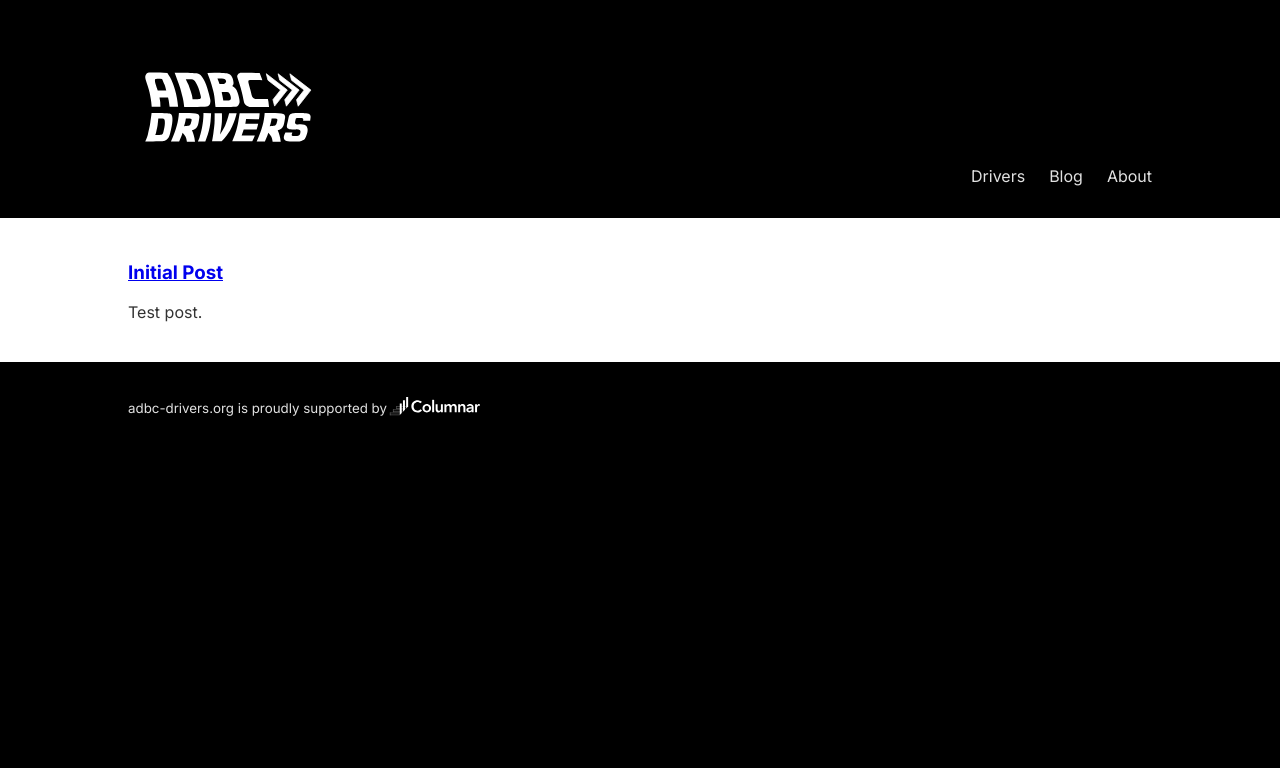
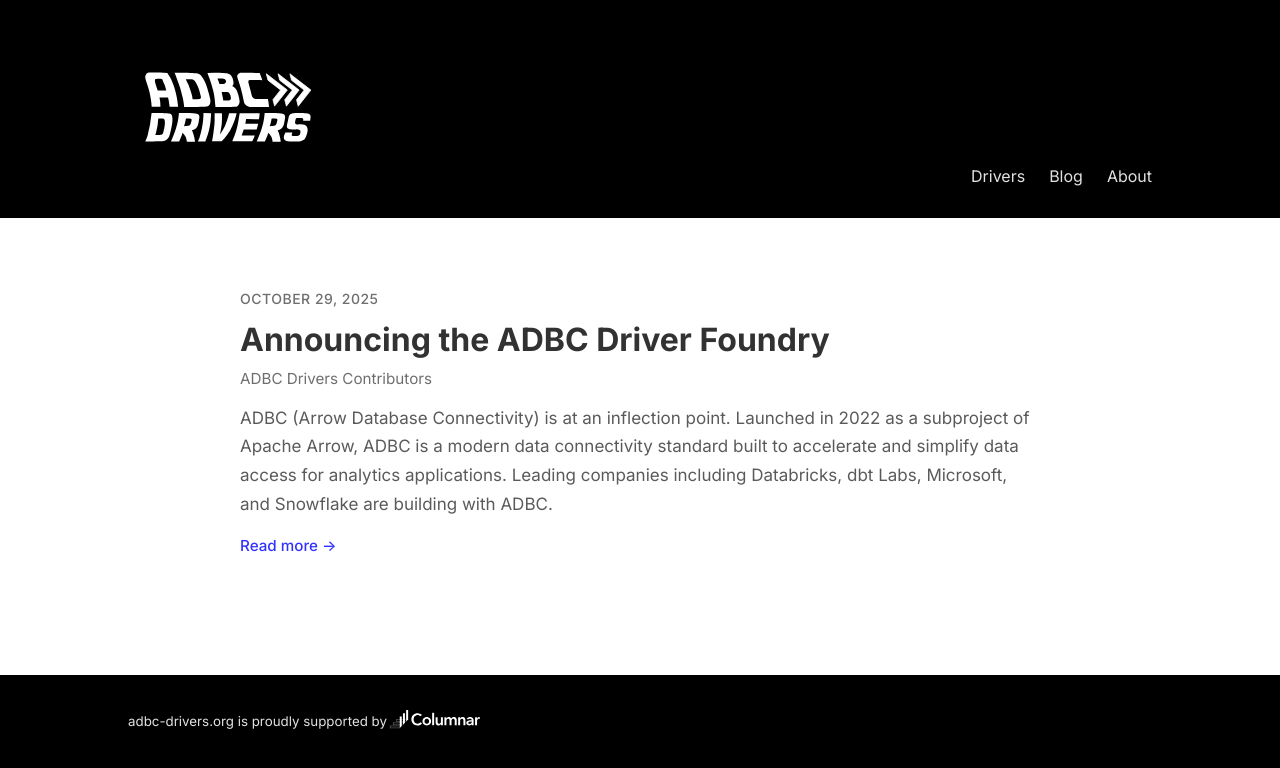
Before and after one commit to adbc-drivers/adbc-drivers.org, a Jekyll site: the page built from blog.html, in a window 1280 px wide. Shown: the top 768 px of the page. Built offline with Jekyll 4.4.1, drawn with Linux system fonts in a browser that asks for light colours.

Commit message:
feat: update the blog page, add blog post along with blog post styling (#6)
- Update the blog listing page
- Update blog post layout.
- Add first blog post.


The post date has been set to October 29th which is in the future.
Jekyll by default doesn't build posts with future dates. To view the
blog locally, run ` bundle exec jekyll serve --future`

Inline styles are used for now to keep components self-contained. These
can be extracted to `assets/css` in a future PR if desired.

---------

Co-authored-by: Ian Cook <ianmcook@gmail.com>

```diff
--- /dev/null
+++ b/_posts/2025-10-29-announcing-adbc-driver-foundry.md
@@ -0,0 +1,17 @@
+---
+layout: blog
+title: Announcing the ADBC Driver Foundry
+author: ADBC Drivers Contributors
+---
+
+ADBC (Arrow Database Connectivity) is at an inflection point. Launched in 2022 as a subproject of Apache Arrow, ADBC is a modern data connectivity standard built to accelerate and simplify data access for analytics applications. Leading companies including Databricks, dbt Labs, Microsoft, and Snowflake are building with ADBC.
+
+Today, the project is a bustling construction site. The foundations—ADBC’s core specifications and libraries—have solidified. The focus has shifted to building the superstructure: the drivers that connect ADBC to a wide array of databases, query engines, and data platforms. But as driver development has scaled up, there has been little scaffolding to support contributors. Driver work has funneled through the same central repository that houses ADBC’s core components, straining the small group of Apache Arrow maintainers who can review and merge contributions. The result has been slow reviews, mounting frustration, and a mismatch between the centralized privilege model of Apache projects and the inherently federated nature of driver development.
+
+To give current and future driver developers the scaffolding they need, today we’re launching the ADBC Driver Foundry, an open source hub for federated driver development hosted at [github.com/adbc-drivers](http://github.com/adbc-drivers). This effort brings together contributors from [Columnar](https://columnar.tech), [Databricks](https://www.databricks.com), [dbt Labs](https://www.getdbt.com), [Improving](https://www.improving.com), [Microsoft](https://www.microsoft.com/), [Snowflake](https://www.snowflake.com/), and the broader [Apache Arrow](https://arrow.apache.org) developer community. The Foundry strikes a balance between autonomy and shared support, providing a scalable structure that empowers contributors while ensuring consistency across the ecosystem.
+
+For driver developers, the Foundry offers per-project repositories with independently managed commit privileges, along with templates and guides for building new drivers. It also provides shared resources for testing, validation, benchmarking, packaging, distribution, and documentation.
+
+For driver users and downstream developers, nothing changes immediately. In the coming months, as drivers begin to be distributed from the Foundry, we’ll update some package names and class names. Stay tuned for more details in future posts.
+
+With strong foundations—and now strong scaffolding—ADBC is ready for its next stage of growth. To learn more or get involved, visit [adbc-drivers.org](https://adbc-drivers.org) or email us at [hello@adbc-drivers.org](mailto:hello@adbc-drivers.org).
--- a/blog.html
+++ b/blog.html
@@ -3,9 +3,142 @@
 title: Blog
 ---
 
-{% for post in site.posts %}
-<div>
-  <h3><a href="{{ post.url }}">{{ post.title }}</a></h3>
-  {{ post.excerpt }}
+<div class="blog-index">
+  <div class="posts-list">
+    {% for post in site.posts %}
+    <article class="post-preview">
+      <time class="post-date">{{ post.date | date: "%B %d, %Y" }}</time>
+      <h2 class="post-title">
+        <a href="{{ post.url }}">{{ post.title }}</a>
+      </h2>
+      {% if post.author %}
+        <p class="post-author">{{ post.author }}</p>
+      {% endif %}
+      <div class="post-excerpt">
+        {{ post.excerpt }}
+      </div>
+      <a href="{{ post.url }}" class="read-more">Read more →</a>
+    </article>
+    {% endfor %}
+  </div>
 </div>
-{% endfor %}
+
+<style>
+.blog-index {
+  max-width: 800px;
+  margin: 0 auto;
+  padding: 3rem 2rem;
+}
+
+.blog-header {
+  margin-bottom: 4rem;
+  text-align: center;
+  padding: 0 !important;
+  background: transparent !important;
+}
+
+.blog-header h1 {
+  font-size: 3rem;
+  font-weight: 700;
+  margin: 0 0 0.5rem 0;
+  color: var(--text-primary-color);
+}
+
+.blog-description {
+  color: var(--text-primary-color);
+  opacity: 0.7;
+  font-size: 1.125rem;
+  margin: 0;
+}
+
+.posts-list {
+  display: flex;
+  flex-direction: column;
+  gap: 3rem;
+}
+
+.post-preview {
+  padding-bottom: 3rem;
+  border-bottom: 1px solid #e5e5e5;
+}
+
+.post-preview:last-child {
+  border-bottom: none;
+}
+
+.post-date {
+  display: block;
+  color: var(--text-primary-color);
+  opacity: 0.7;
+  font-size: 0.875rem;
+  font-weight: 500;
+  text-transform: uppercase;
+  letter-spacing: 0.5px;
+  margin-bottom: 0.75rem;
+}
+
+.post-title {
+  font-size: 2rem;
+  font-weight: 700;
+  margin: 0 0 0.5rem 0;
+  line-height: 1.3;
+}
+
+.post-title a {
+  color: var(--text-primary-color);
+  text-decoration: none;
+  transition: color 0.2s;
+}
+
+.post-title a:hover {
+  color: var(--link-primary-color);
+}
+
+.post-author {
+  color: var(--text-primary-color);
+  opacity: 0.7;
+  font-size: 0.95rem;
+  margin: 0 0 1rem 0;
+}
+
+.post-excerpt {
+  color: var(--text-primary-color);
+  opacity: 0.8;
+  font-size: 1.0625rem;
+  line-height: 1.7;
+  margin: 1rem 0;
+}
+
+.post-excerpt p {
+  margin: 0;
+}
+
+.read-more {
+  display: inline-block;
+  color: var(--link-primary-color);
+  text-decoration: none;
+  font-weight: 500;
+  font-size: 0.95rem;
+  transition: opacity 0.2s;
+  opacity: 0.8;
+}
+
+.read-more:hover {
+  opacity: 1;
+}
+
+/* Responsive */
+@media (max-width: 600px) {
+  .blog-index {
+    padding: 2rem 1.5rem;
+  }
+
+  .blog-header h1 {
+    font-size: 2.25rem;
+  }
+
+  .post-title {
+    font-size: 1.5rem;
+  }
+}
+</style>
```
Also changed, not shown: _layouts/blog.html (+136 -5 lines), _posts/2025-10-13-initial-post.md (deleted, +0 -7 lines).
